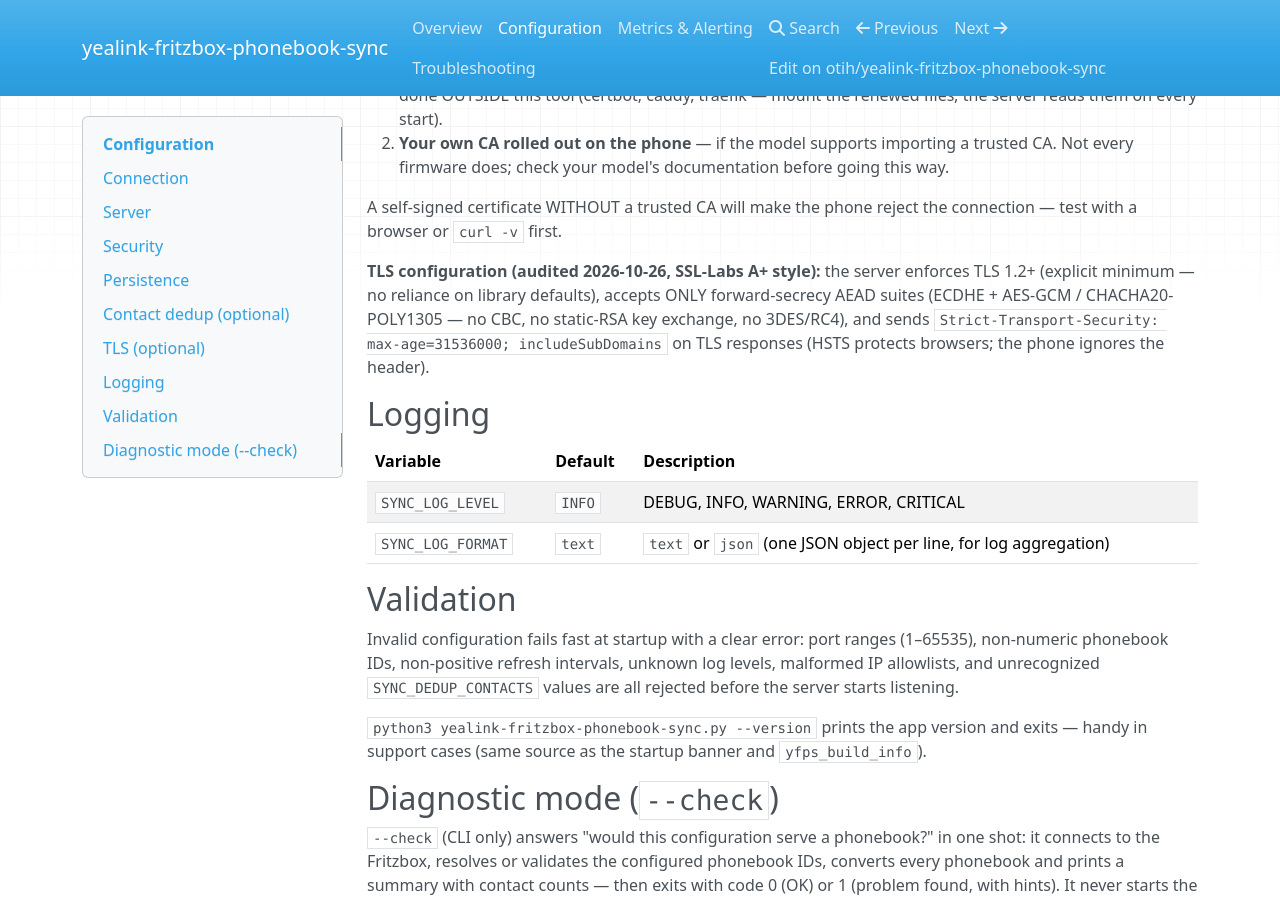
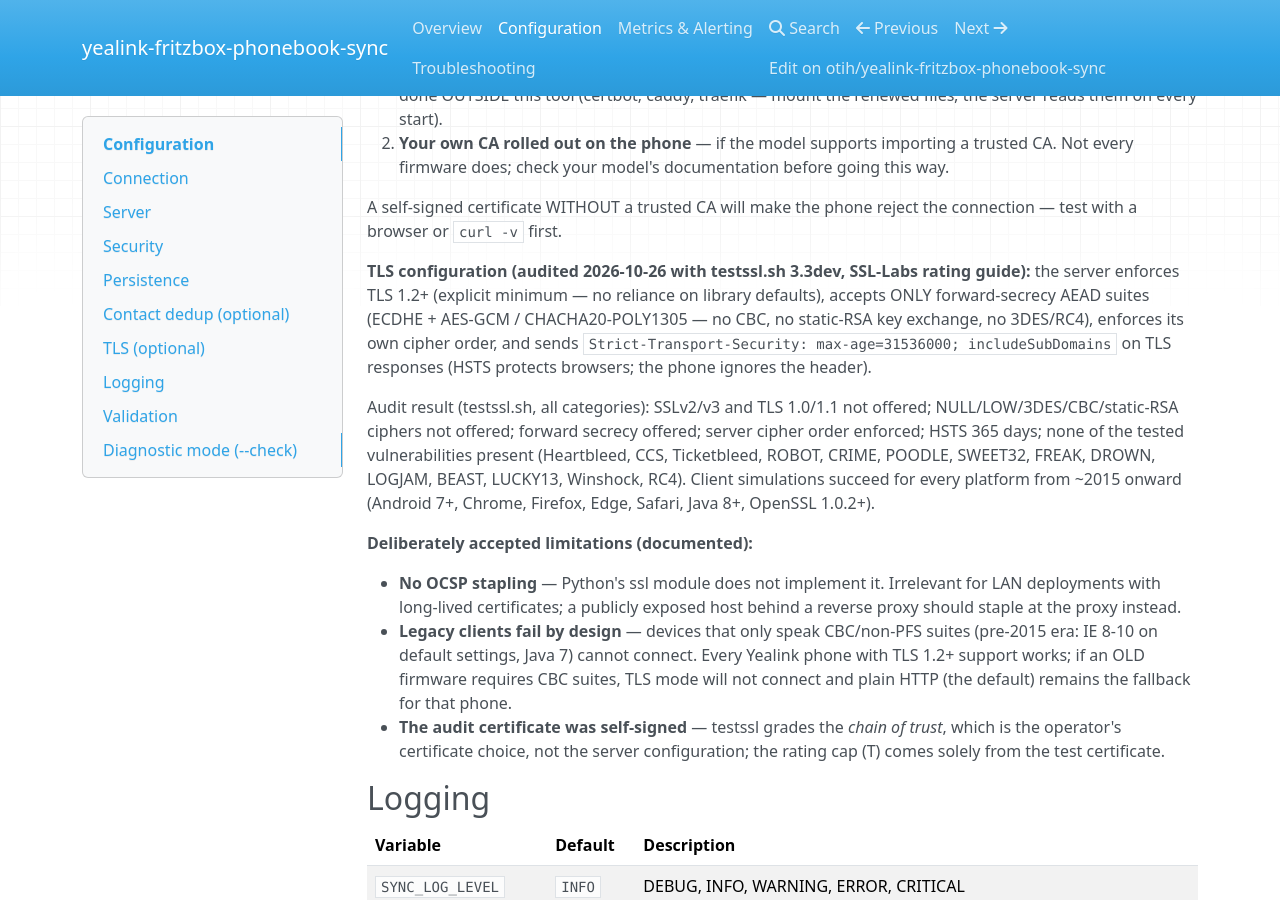
Before and after one commit to otih/yealink-fritzbox-phonebook-sync, an MkDocs documentation site: the page built from docs/configuration.md, in a window 1280 px wide and 900 px high, scrolled down 2522 px. Built offline with MkDocs 1.6.1, drawn with Linux system fonts in a browser that asks for light colours; nearby versions of some CDN libraries.

Commit message:
docs: TLS audit results and accepted limitations documented
Full testssl.sh (3.3dev) audit results for the hardened TLS
configuration: protocol floor, cipher categories, FS, cipher order,
HSTS, 14 vulnerability checks, client simulations. Deliberately
accepted limitations are now explicit in the docs: no OCSP stapling
(stdlib limitation — reverse proxy should staple for public hosts),
legacy pre-2015 clients fail by design (CBC-only devices fall back
to plain HTTP, the default), and the audit's T-grade cap stems from
the self-signed test certificate (operator's trust choice, not the
server config).

```diff
--- a/docs/configuration.md
+++ b/docs/configuration.md
@@ -119,13 +119,39 @@
 A self-signed certificate WITHOUT a trusted CA will make the phone
 reject the connection — test with a browser or `curl -v` first.
 
-**TLS configuration (audited 2026-10-26, SSL-Labs A+ style):** the
-server enforces TLS 1.2+ (explicit minimum — no reliance on library
-defaults), accepts ONLY forward-secrecy AEAD suites
-(ECDHE + AES-GCM / CHACHA20-POLY1305 — no CBC, no static-RSA key
-exchange, no 3DES/RC4), and sends
-`Strict-Transport-Security: max-age=31536000; includeSubDomains` on TLS
-responses (HSTS protects browsers; the phone ignores the header).
+**TLS configuration (audited 2026-10-26 with testssl.sh 3.3dev,
+SSL-Labs rating guide):** the server enforces TLS 1.2+ (explicit
+minimum — no reliance on library defaults), accepts ONLY
+forward-secrecy AEAD suites (ECDHE + AES-GCM / CHACHA20-POLY1305 —
+no CBC, no static-RSA key exchange, no 3DES/RC4), enforces its own
+cipher order, and sends
+`Strict-Transport-Security: max-age=31536000; includeSubDomains` on
+TLS responses (HSTS protects browsers; the phone ignores the header).
+
+Audit result (testssl.sh, all categories): SSLv2/v3 and TLS 1.0/1.1
+not offered; NULL/LOW/3DES/CBC/static-RSA ciphers not offered;
+forward secrecy offered; server cipher order enforced; HSTS 365 days;
+none of the tested vulnerabilities present (Heartbleed, CCS,
+Ticketbleed, ROBOT, CRIME, POODLE, SWEET32, FREAK, DROWN, LOGJAM,
+BEAST, LUCKY13, Winshock, RC4). Client simulations succeed for every
+platform from ~2015 onward (Android 7+, Chrome, Firefox, Edge, Safari,
+Java 8+, OpenSSL 1.0.2+).
+
+**Deliberately accepted limitations (documented):**
+
+- **No OCSP stapling** — Python's ssl module does not implement it.
+  Irrelevant for LAN deployments with long-lived certificates; a
+  publicly exposed host behind a reverse proxy should staple at the
+  proxy instead.
+- **Legacy clients fail by design** — devices that only speak
+  CBC/non-PFS suites (pre-2015 era: IE 8-10 on default settings, Java 7)
+  cannot connect. Every Yealink phone with TLS 1.2+ support works; if
+  an OLD firmware requires CBC suites, TLS mode will not connect and
+  plain HTTP (the default) remains the fallback for that phone.
+- **The audit certificate was self-signed** — testssl grades the
+  *chain of trust*, which is the operator's certificate choice, not
+  the server configuration; the rating cap (T) comes solely from the
+  test certificate.
 
 ## Logging
 
```
